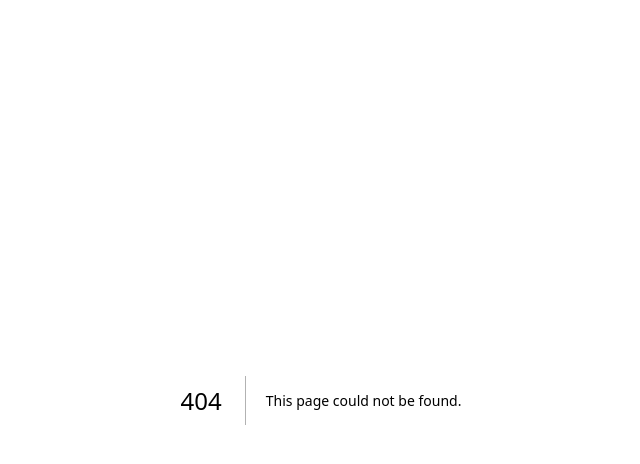
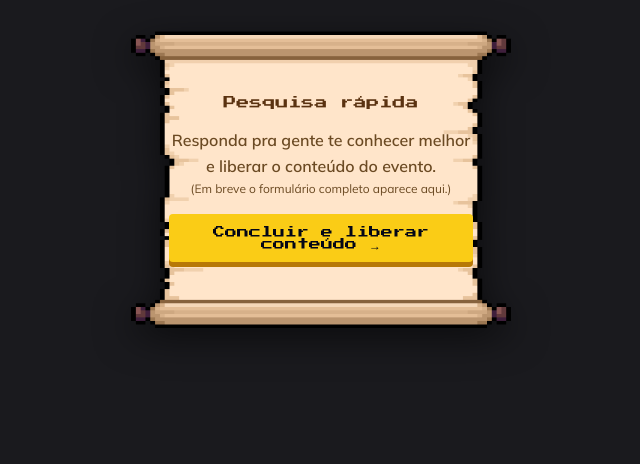
Before and after one commit to Dev-em-Dobro/dobro-club, a Next.js app: page /evento/pesquisa in a window 1280 px wide. Before the commit this address had no page. Shown: the top 464 px of the page, without its empty margins (319-959 px from the left). Built offline with nearby package versions, Linux system fonts and the light colour scheme.

Commit message:
feat(web): pesquisa placeholder page + component

```diff
--- /dev/null
+++ b/app/evento/pesquisa/page.tsx
@@ -0,0 +1,10 @@
+import { Suspense } from "react";
+import PesquisaPlaceholder from "@/components/PesquisaPlaceholder";
+
+export default function PesquisaPage() {
+  return (
+    <Suspense fallback={<main className="loading">Carregando…</main>}>
+      <PesquisaPlaceholder />
+    </Suspense>
+  );
+}
--- /dev/null
+++ b/components/PesquisaPlaceholder.tsx
@@ -0,0 +1,60 @@
+"use client";
+
+import { useState } from "react";
+import { useRouter, useSearchParams } from "next/navigation";
+
+/**
+ * Pesquisa rápida — placeholder (Story 8.2 ainda não migrada). Ao concluir,
+ * emite `survey.completed` (POST /api/evento/pesquisa) e volta para a intenção
+ * (`?next`). Trocar o miolo pelo embed real da pesquisa quando existir.
+ */
+export default function PesquisaPlaceholder() {
+  const router = useRouter();
+  const params = useSearchParams();
+  // Só aceita destino interno (evita open redirect via ?next=https://evil.com).
+  const raw = params.get("next");
+  const next = raw && raw.startsWith("/") && !raw.startsWith("//")
+    ? raw
+    : "/evento/conteudo";
+  const [busy, setBusy] = useState(false);
+
+  async function concluir() {
+    if (busy) return;
+    setBusy(true);
+    try {
+      const res = await fetch("/api/evento/pesquisa", {
+        method: "POST",
+        credentials: "include",
+      });
+      if (res.ok) {
+        router.push(next);
+        return;
+      }
+      // Sem sessão → passar pelo Mestre antes.
+      router.push(`/evento/mestre?next=${encodeURIComponent(next)}`);
+    } finally {
+      setBusy(false);
+    }
+  }
+
+  return (
+    <main className="ticket-screen ticket-screen--center">
+      <div className="scroll-card">
+        <h1 className="scroll-title">Pesquisa rápida</h1>
+        <p className="scroll-text">
+          Responda pra gente te conhecer melhor e liberar o conteúdo do evento.
+        </p>
+        <p className="scroll-hint">
+          (Em breve o formulário completo aparece aqui.)
+        </p>
+        <button
+          className="btn scroll-cta"
+          onClick={concluir}
+          disabled={busy}
+        >
+          {busy ? "Enviando…" : "Concluir e liberar conteúdo →"}
+        </button>
+      </div>
+    </main>
+  );
+}
```
